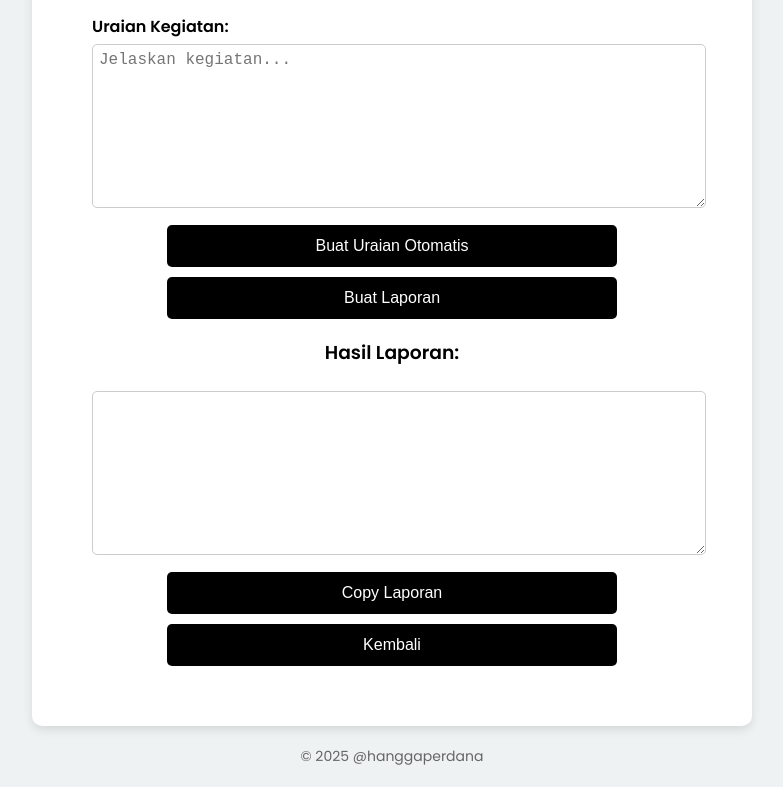
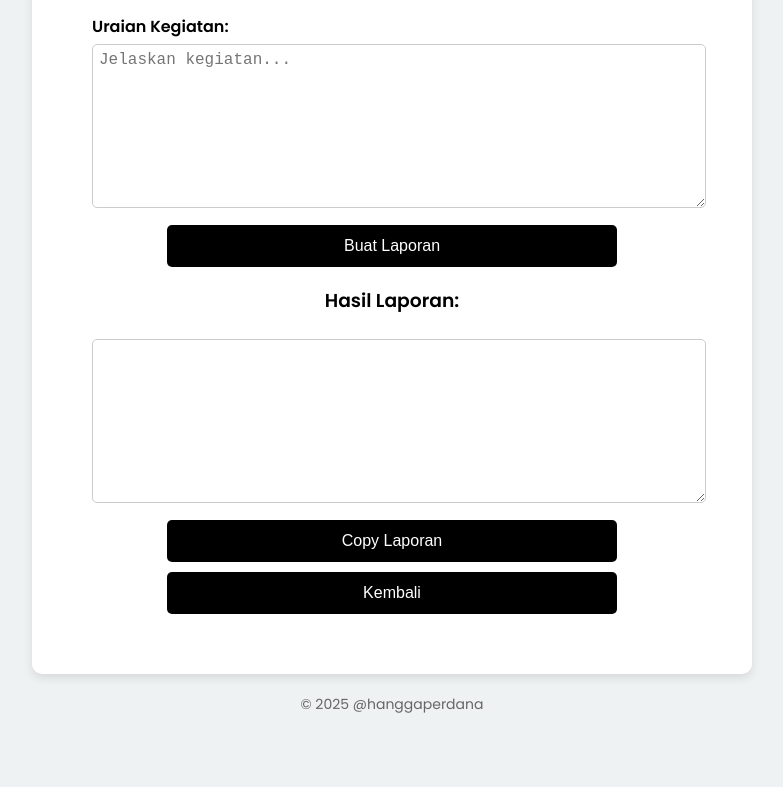
Before and after one commit to hanggaperdana/Laphar, a plain HTML site: page halamanlaphar.html in a window 1280 px wide. Shown: the part 772-1559 px from the top of the page, without its empty margins (248-1031 px from the left). After the commit the page ends 1507 px from the top, so only its background shows below. Drawn offline with Linux system fonts and the light colour scheme.

Commit message:
Update halamanlaphar.html

```diff
--- a/halamanlaphar.html
+++ b/halamanlaphar.html
@@ -88,7 +88,6 @@ window.onunload=function(){null};
 
         <label for="uraian">Uraian Kegiatan:</label>
         <textarea id="uraian" placeholder="Jelaskan kegiatan..."></textarea>
-        <button class="btn" onclick="window.location.href='halamanmaaf.html'">Buat Uraian Otomatis</button>
         <button class="btn" onclick="generateReport()">Buat Laporan</button>
 
 
```
